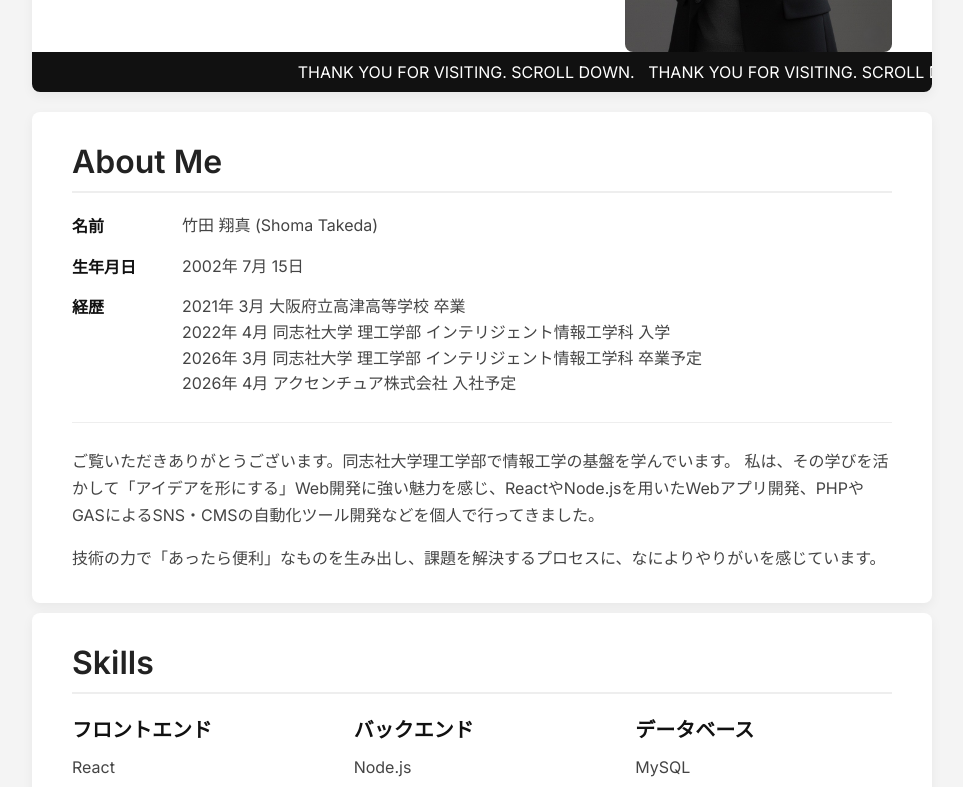
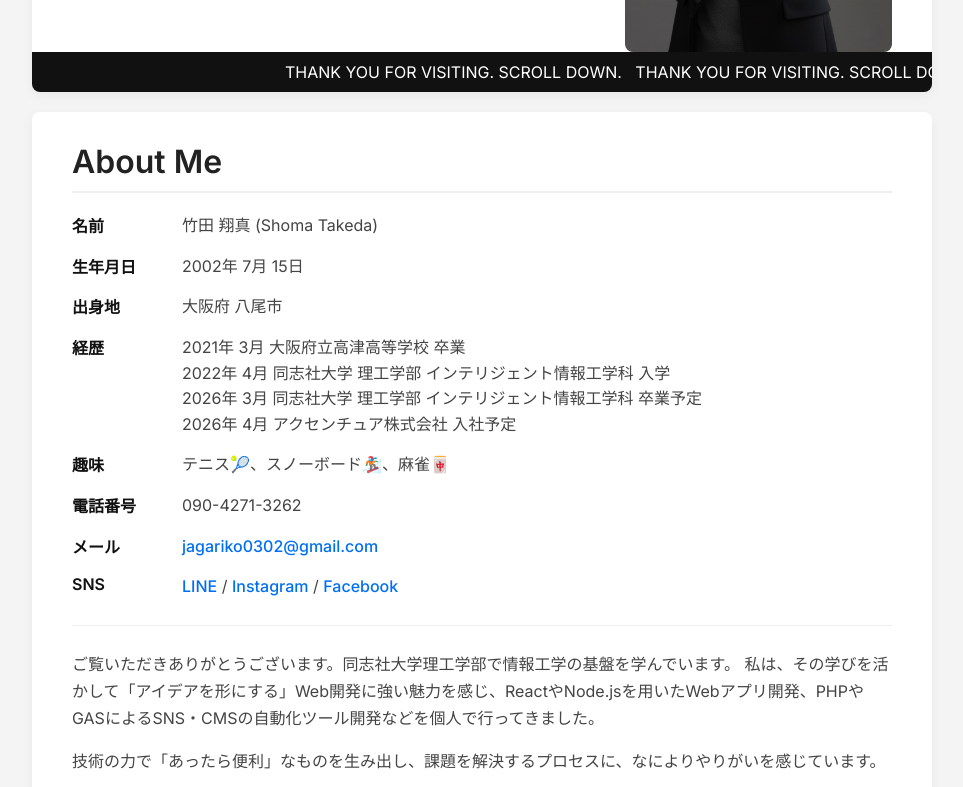
Before and after one commit to shoma715/portfolio-site, a Next.js app: page / in a window 1280 px wide. Shown: the part 451-1238 px from the top of the page, without its empty margins (158-1121 px from the left). Built offline with nearby package versions, Linux system fonts and the light colour scheme.

Commit message:
abouut meに趣味、電話番号、メール、SNSを追加

```diff
--- a/components/About.module.css
+++ b/components/About.module.css
@@ -2,12 +2,12 @@
   background-color: #ffffff;
   border-radius: 8px;
   box-shadow: 0 4px 12px rgba(0, 0, 0, 0.05);
-  padding: 30px 40px; /* 上下30px, 左右40px */
-  margin-bottom: 10px; /* 以前の指示で10pxに変更済み */
+  padding: 30px 40px;
+  margin-bottom: 10px;
 }
 
 .title {
-  font-size: 2rem; /* 32px */
+  font-size: 2rem;
   font-weight: 600;
   margin-top: 0;
   margin-bottom: 20px;
@@ -16,15 +16,11 @@
   color: #222;
 }
 
-/* --- ここから追加・変更 --- */
-
-/* プロフィール一覧 (名前・経歴など) */
 .profileList {
   display: grid;
-  /* 左側（項目名）を100px, 右側（内容）を残り全部にする */
   grid-template-columns: 100px 1fr;
-  gap: 15px 10px; /* 行間 15px, 列間 10px */
-  margin-bottom: 25px; /* リストと挨拶文の間のスペース */
+  gap: 15px 10px;
+  margin-bottom: 25px;
 }
 
 .profileTerm {
@@ -37,19 +33,32 @@
   font-size: 1rem;
   color: #444;
   margin: 0;
-  line-height: 1.6; /* 経歴が複数行になっても読みやすく */
+  line-height: 1.6;
 }
 
-/* 挨拶文の区切り線 */
+/* --- ここから追加 --- */
+/* メールやSNS用のリンクスタイル */
+.textLink {
+  font-size: 1rem;
+  color: #0070f3;
+  text-decoration: none;
+  font-weight: 500;
+  word-break: break-all;
+}
+
+.textLink:hover {
+  text-decoration: underline;
+}
+/* --- ここまで追加 --- */
+
 .divider {
   border: 0;
   border-top: 1px solid #eee;
   margin: 25px 0;
 }
 
-/* 挨拶文のテキスト */
 .text {
-  font-size: 1rem; /* 16px */
+  font-size: 1rem;
   line-height: 1.7;
   color: #444;
   margin-bottom: 15px;
--- a/components/About.tsx
+++ b/components/About.tsx
@@ -19,6 +19,12 @@ const About = () => {
           2002年 7月 15日
         </dd>
 
+        <dt className={styles.profileTerm}>出身地</dt>
+        <dd className={styles.profileDescription}>
+          {/* ↓ここに情報を記入してください */}
+          大阪府 八尾市
+        </dd>
+
         <dt className={styles.profileTerm}>経歴</dt>
         <dd className={styles.profileDescription}>
           {/* ↓ここに経歴を記入してください (改行は <br /> を使います) */}
@@ -27,6 +33,42 @@ const About = () => {
           2026年 3月 同志社大学 理工学部 インテリジェント情報工学科 卒業予定<br />
           2026年 4月 アクセンチュア株式会社 入社予定<br />
         </dd>
+
+        <dt className={styles.profileTerm}>趣味</dt>
+        <dd className={styles.profileDescription}>
+          {/* ↓ここに趣味・特技を記入してください */}
+          テニス🎾、スノーボード🏂、麻雀🀄
+        </dd>
+
+        <dt className={styles.profileTerm}>電話番号</dt>
+        <dd className={styles.profileDescription}>
+          090-4271-3262
+        </dd>
+
+        <dt className={styles.profileTerm}>メール</dt>
+        <dd className={styles.profileDescription}>
+          {/* classNameをemailLinkからtextLinkに変更 */}
+          <a href="mailto:jagariko0302@gmail.com" className={styles.textLink}>
+            jagariko0302@gmail.com
+          </a>
+        </dd>
+
+        <dt className={styles.profileTerm}>SNS</dt>
+        <dd className={styles.profileDescription}>
+          {/* ↓ LINEの href を、先ほどコピーしたURLに書き換えてください */}
+          <a href="https://line.me/ti/p/ox8jKBnIM9" target="_blank" rel="noopener noreferrer" className={styles.textLink}>
+            LINE
+          </a>
+          {' / '}
+          <a href="https://www.instagram.com/s_takedaaa0715" target="_blank" rel="noopener noreferrer" className={styles.textLink}>
+            Instagram
+          </a>
+          {' / '}
+          <a href="https://www.facebook.com/61579190986153" target="_blank" rel="noopener noreferrer" className={styles.textLink}>
+            Facebook
+          </a>
+        </dd>
+
       </dl>
 
       <hr className={styles.divider} />
```
